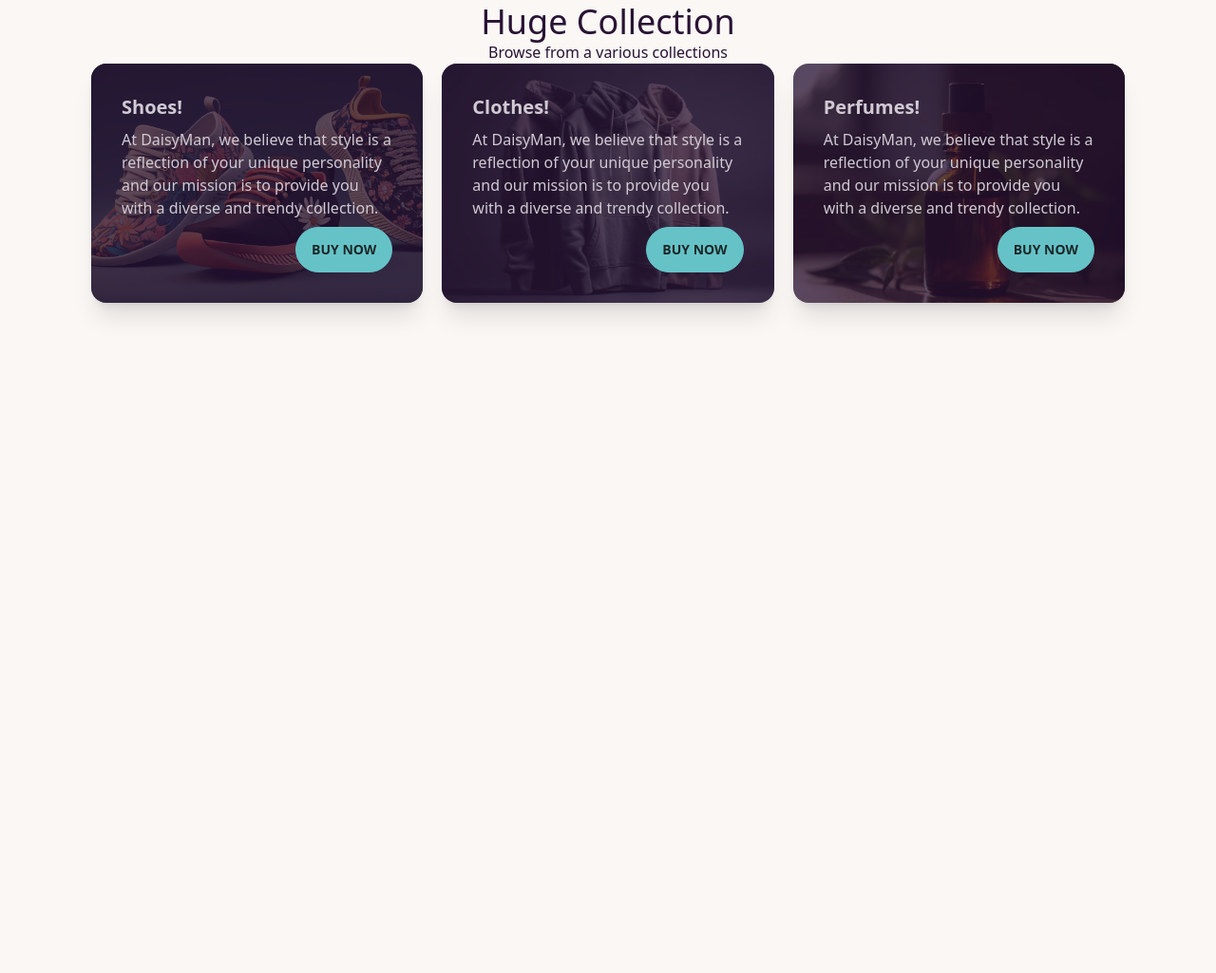
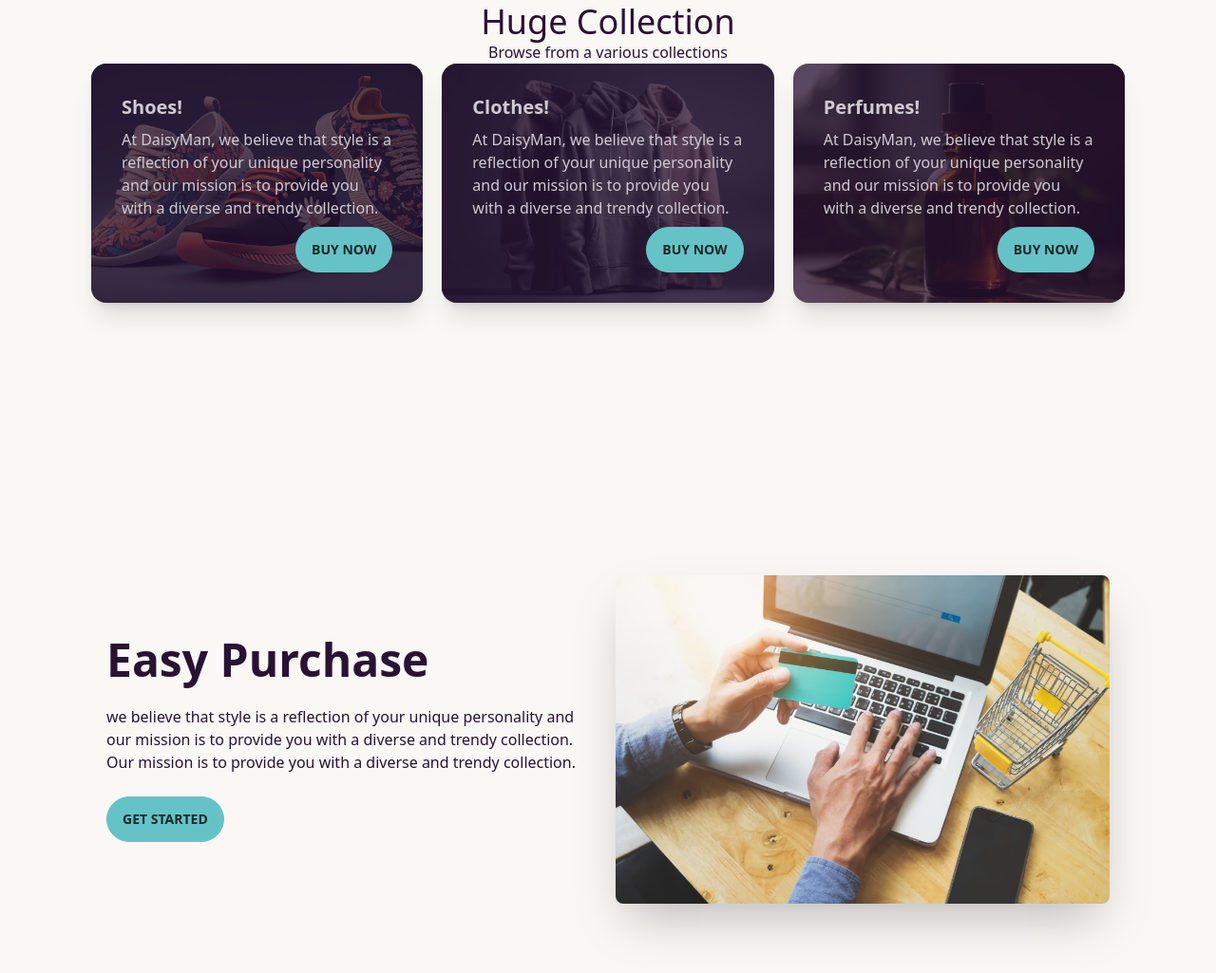
Before and after one commit to Ariful-Islam-Shanto/daisy-man, a plain HTML site: page index.html in a window 1280 px wide. Shown: the part 857-1882 px from the top of the page at 95% size. Before the commit the page ends 1236 px from the top, so only its background shows below. Drawn offline with nearby package versions, Linux system fonts and the light colour scheme.

Commit message:
Adding purchase section

```diff
--- a/index.html
+++ b/index.html
@@ -136,6 +136,23 @@
 
 
   </section>
+  <!-- purchase section -->
+  <section class="max-w-screen-xl mx-auto px-8 md:px-16 lg:px-24 mb-10">
+    <div class="hero min-h-screen ">
+      <div class="hero-content flex-col lg:flex-row-reverse">
+        <div class="flex-1">
+        <img src="./images/easy-purchase.avif" class="w-full rounded-lg shadow-2xl" />
+      </div>
+        <div class="flex-1">
+          <h1 class="text-5xl font-bold">Easy Purchase</h1>
+          <p class="py-6">we believe that style is a reflection of your unique personality and our mission is to provide you with a diverse and trendy collection.
+
+            Our mission is to provide you with a diverse and trendy collection.</p>
+          <button class="btn btn-primary">Get Started</button>
+        </div>
+      </div>
+    </div>
+  </section>
 </body>
 
 </html>
```
